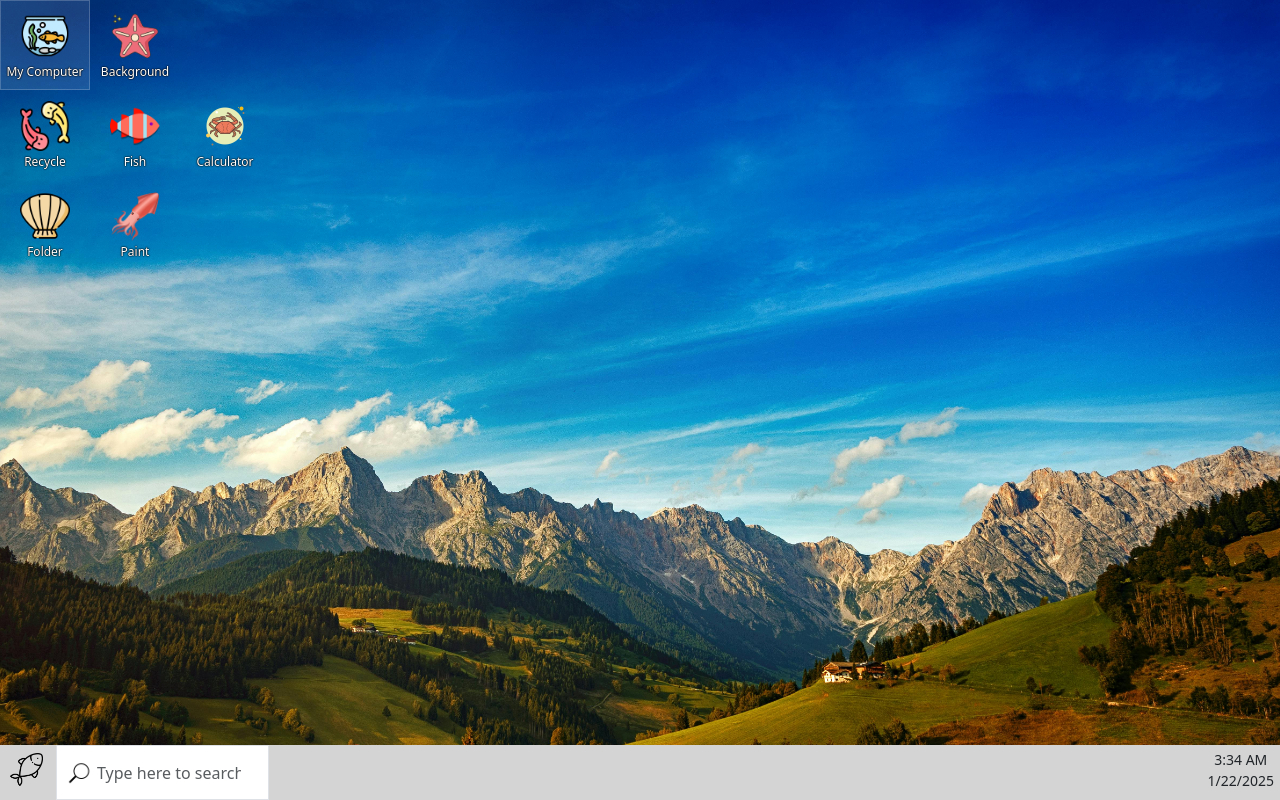
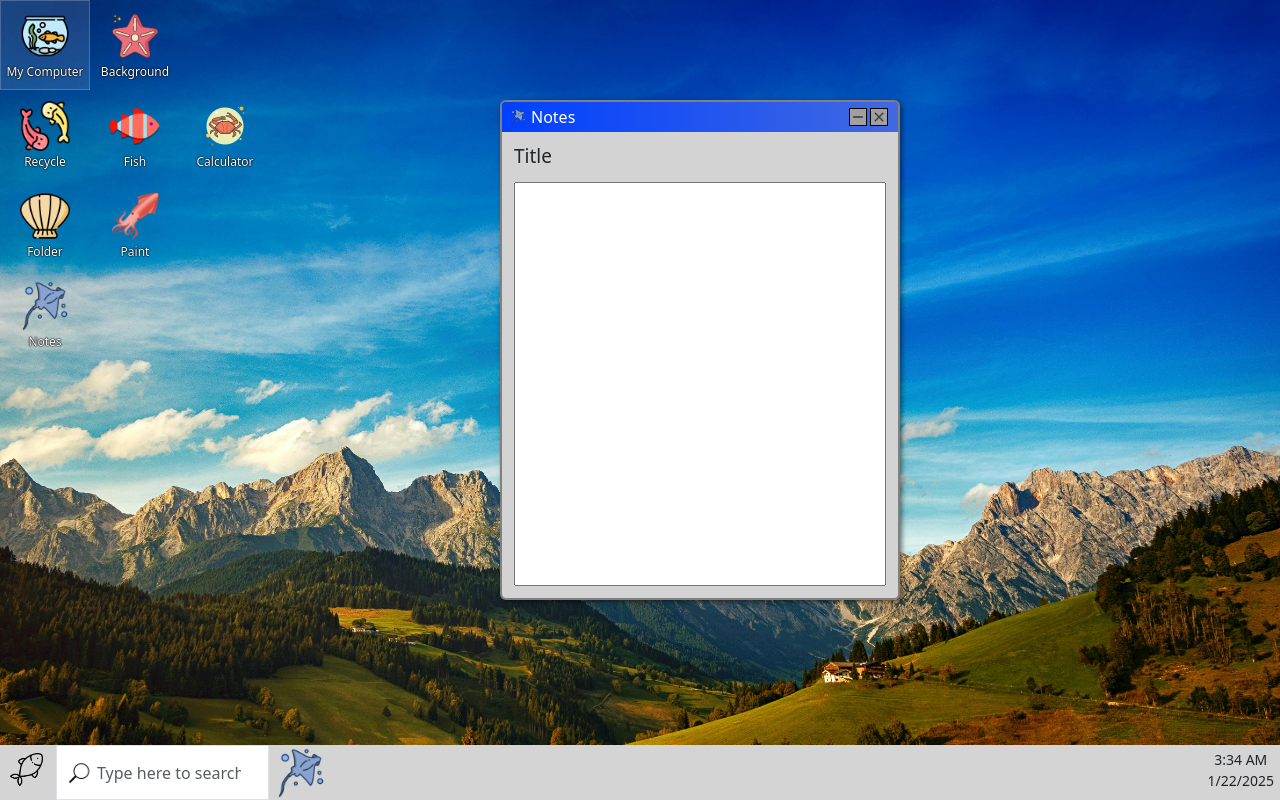
Before and after one commit to TheLvableMrFish/Fish_OS, a React (Create React App) app: page / in a window 1280 px wide. Built offline with nearby package versions, Linux system fonts and the light colour scheme.

Commit message:
Added new application and widget Notes and notes_css. Added title edit to notes and a input type of textarea.

```diff
--- /dev/null
+++ b/src/Apps/AppsCSS/notes_css.css
@@ -0,0 +1,58 @@
+.notes-box{
+    position: absolute;
+    top: 30px;
+    left: 0;
+    width: 100%;
+    height: calc(100% - 30px);
+    background: lightgray;
+    border-radius: 0 0 4px 4px;
+}
+
+.notes-text-label{
+    margin-top: 10px;
+    font-size: 19px;
+    margin-bottom: 1px;
+}
+
+.notes-text-label:hover{
+    cursor: pointer;
+}
+
+.notes-text-label-edit{
+    margin-top: 10px;
+    margin-right: 5px;
+}
+
+.notes-text-label-edit:focus{
+    outline: none;
+}
+
+.notes-text-label-edit-btn{
+    margin-top: 10px;
+    width: fit-content !important;
+    padding: 0 !important;
+    text-align: center;
+    border: 1px solid #000;
+    border-radius: 5px;
+}
+
+.notes-text-label-edit-btn:hover{
+    background-color: rgb(179, 153, 153);
+    color: white;
+    cursor: pointer;
+}
+
+.notes-text-edit-container{
+    width: 60%;
+    margin-left: 0px;
+}
+
+.notes-text-box{
+    width: 100%;
+    margin-top: 10px;
+    padding-bottom: 101%;
+}
+
+.notes-text-box:focus{
+    outline: none;
+}
--- /dev/null
+++ b/src/Apps/Notes.js
@@ -0,0 +1,47 @@
+import React from 'react'
+import { useState } from 'react'
+
+import notes_css from './AppsCSS/notes_css.css'
+
+const Notes =({})=>{
+
+    const [title, setTitle] = useState('Title')
+    const [editTitle, setEditTitle] = useState(false)
+
+    const handleStartEdit=()=>{
+        setEditTitle(true)
+    }
+
+    const handleEdit=()=>{
+        setEditTitle(false)
+    }
+
+    return(
+        <>
+            <div className='notes-box container-fluid'>
+
+                    {!editTitle && <label
+                        className='notes-text-label col'
+                        onClick={()=>{handleStartEdit()}}
+                    >{title}</label>}
+
+                    {editTitle &&
+                        <div className='notes-text-edit-container row'>
+                            <input
+                                className='notes-text-label-edit col'
+                                value={title}
+                                onChange={(e)=> setTitle(e.target.value)}
+                            ></input>
+                            <div className='notes-text-label-edit-btn col'
+                                onClick={()=>{handleEdit()}}
+                            >Change</div>
+                        </div>
+                    }
+
+                <input className='notes-text-box' type='textarea' id='note' name='note'/>
+            </div>
+        </>
+    )
+}
+
+export default Notes
--- a/src/Data/applications_data.js
+++ b/src/Data/applications_data.js
@@ -2,6 +2,7 @@ import Calculator from "../Apps/Calculator"
 import Background from "../Apps/Background"
 import Paint from "../Apps/Paint"
 import Folder from "../Apps/Folder"
+import Notes from "../Apps/Notes"
 
 export const application_data = [
     {
@@ -65,5 +66,15 @@ export const application_data = [
         app: <Paint />,
         width: 650,
         height: 500
+    },
+    {
+        id: 8,
+        title: 'Notes',
+        img: 'manta_ray',
+        row: 3,
+        col: 0,
+        app: <Notes />,
+        width: 400,
+        height: 500
     }
 ]
--- a/src/Pages/Desktop.js
+++ b/src/Pages/Desktop.js
@@ -9,6 +9,7 @@ import Window from '../components/Window'
 // App
 // import Paint from '../Apps/Paint'
 import Folder from '../Apps/Folder'
+import Notes from '../Apps/Notes'
 
 // Data
 import { application_data } from '../Data/applications_data'
@@ -25,6 +26,17 @@ const Desktop =()=>{
         //     img: 'clam_color',
         //     width: 550, height: 350,
         // }
+
+        {
+            id: 8,
+            title: 'Notes',
+            x: 500, y: 100,
+            zIndex: 1,
+            content: <Notes />,
+            img: 'manta_ray',
+            width: 400,
+            height: 500
+        }
     ])
 
     const handleApplication=(appId, title, img, content, width, height)=>{
```
Also changed, not shown: public/media/manta_ray.png (added).
